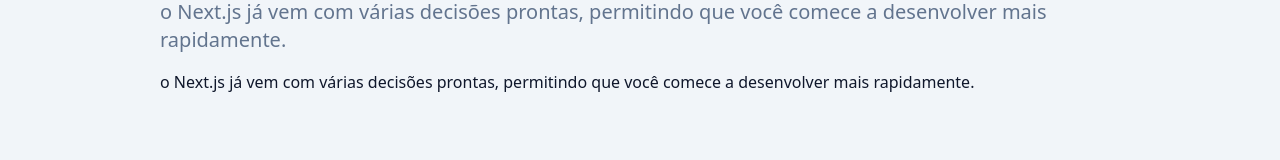
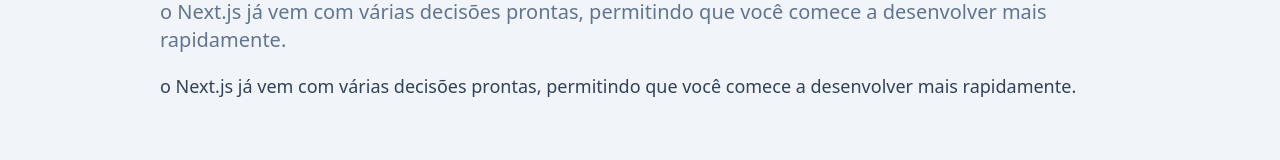
Before and after one commit to alansadev/blog, a Next.js app: page /post/10-habitos-para-aumentar-sua-produtividade in a window 1280 px wide. Shown: the part 1072-1232 px from the top of the page. Built offline with nearby package versions, Linux system fonts and the light colour scheme.

Commit message:
feat: tailwind typography

```diff
--- a/package.json
+++ b/package.json
@@ -21,6 +21,7 @@
   "devDependencies": {
     "@eslint/eslintrc": "^3",
     "@tailwindcss/postcss": "^4",
+    "@tailwindcss/typography": "^0.5.16",
     "@types/node": "^20",
     "@types/react": "^19",
     "@types/react-dom": "^19",
--- a/src/app/globals.css
+++ b/src/app/globals.css
@@ -1,3 +1,4 @@
 @import 'tailwindcss';
 
 @custom-variant dark (&:where(.dark, .dark *));
+@plugin "@tailwindcss/typography";
--- a/src/components/SafeMarkdown/index.tsx
+++ b/src/components/SafeMarkdown/index.tsx
@@ -1,3 +1,4 @@
+import clsx from 'clsx';
 import ReactMarkdown from 'react-markdown';
 import rehypeSanitize from 'rehype-sanitize';
 import remarkGfm from 'remark-gfm';
@@ -7,10 +8,33 @@
 
 export function SafeMarkdown({ markdown }: SafeMarkdownProps) {
   return (
-    <div>
+    <div
+      className={clsx(
+        'prose prose-slate',
+        'w-full max-w-none',
+        'overflow-hidden',
+        'prose-a:transition',
+        'prose-a:no-underline',
+        'prose-a:text-blue-500',
+        'prose-a:hover:text-blue-700',
+        'prose-a:hover:underline',
+        'prose-img:mx-auto',
+        'md:prose-lg',
+      )}
+    >
       <ReactMarkdown
         rehypePlugins={[rehypeSanitize]}
         remarkPlugins={[remarkGfm]}
+        components={{
+          table: ({ node, ...props }) => {
+            if (!node?.children) return '';
+            return (
+              <div className='overflow-x-auto'>
+                <table className='w-full min-w-[600]' {...props} />
+              </div>
+            );
+          },
+        }}
       >
         {markdown}
       </ReactMarkdown>
```
Also changed, not shown: 1 other file (tests, documents, lock files or other folders).
